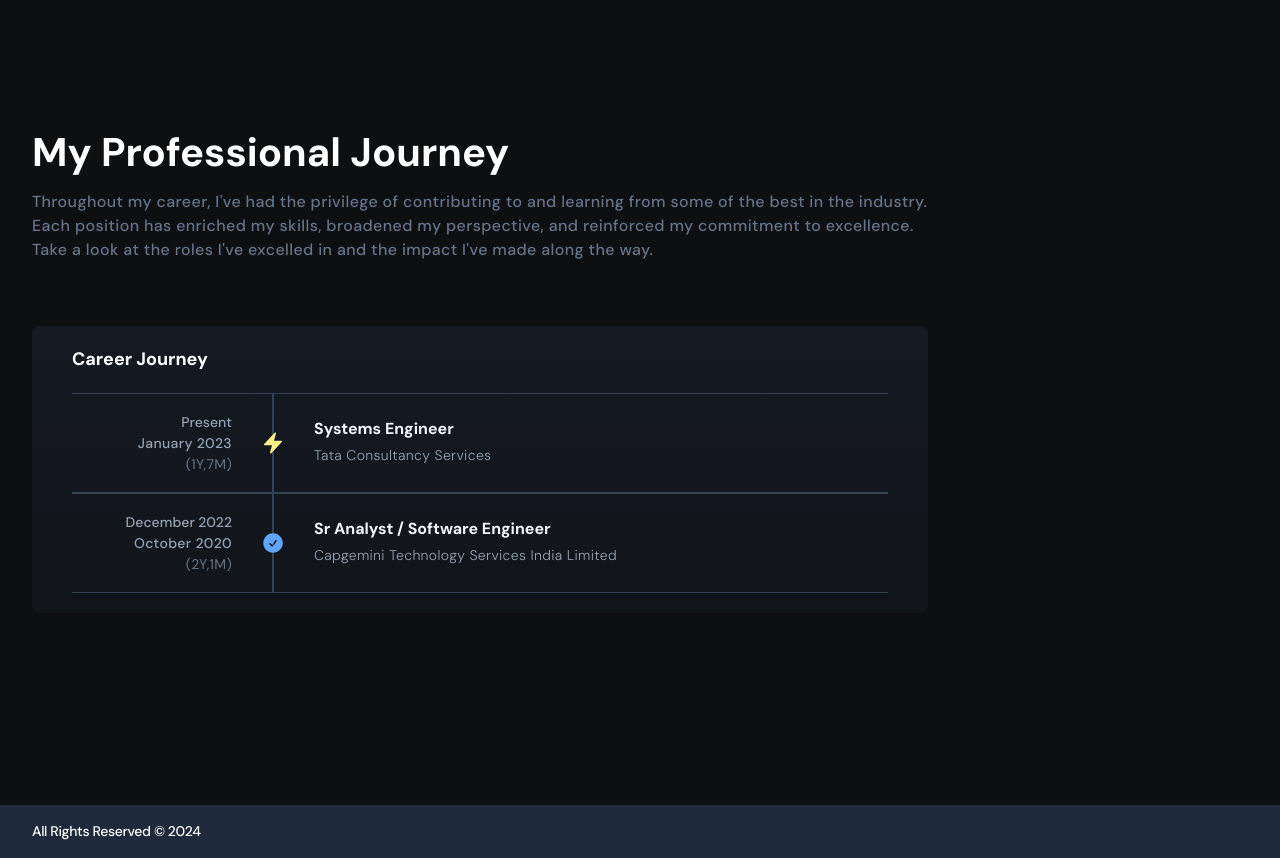
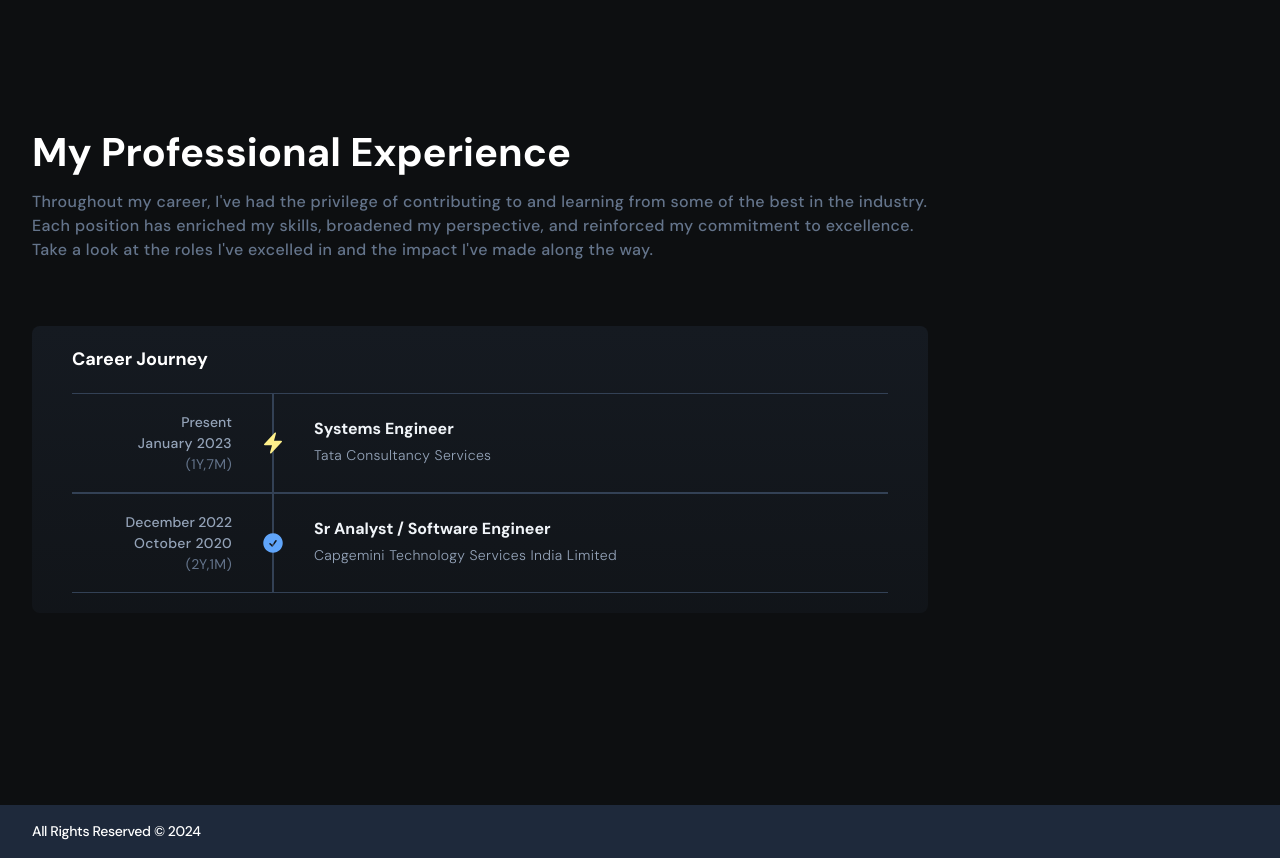
Before and after one commit to Shubhofficial1/Shubham-gupta.in, a React (Vite) app in the folder frontend/: page / in a window 1280 px wide. Shown: the part 3020-3878 px from the top of the page. Built offline with nearby package versions, Linux system fonts and the light colour scheme.

Commit message:
Updated Heading

```diff
--- a/frontend/src/components/Experience.tsx
+++ b/frontend/src/components/Experience.tsx
@@ -16,7 +16,7 @@
     <div className="bg-[#0D0F11] pt-20 pb-32 text-white">
       <div className="container">
         <h1 className="mb-2 line-clamp-3 font-bold text-[40px] capitalize tracking-normal">
-          My Professional Journey
+          My Professional Experience
         </h1>
         <p className="mb-5 line-clamp-5 md:line-clamp-3 max-w-4xl font-medium text-[16px] text-slate-500 tracking-wide">
           Throughout my career, I've had the privilege of contributing to and
```
